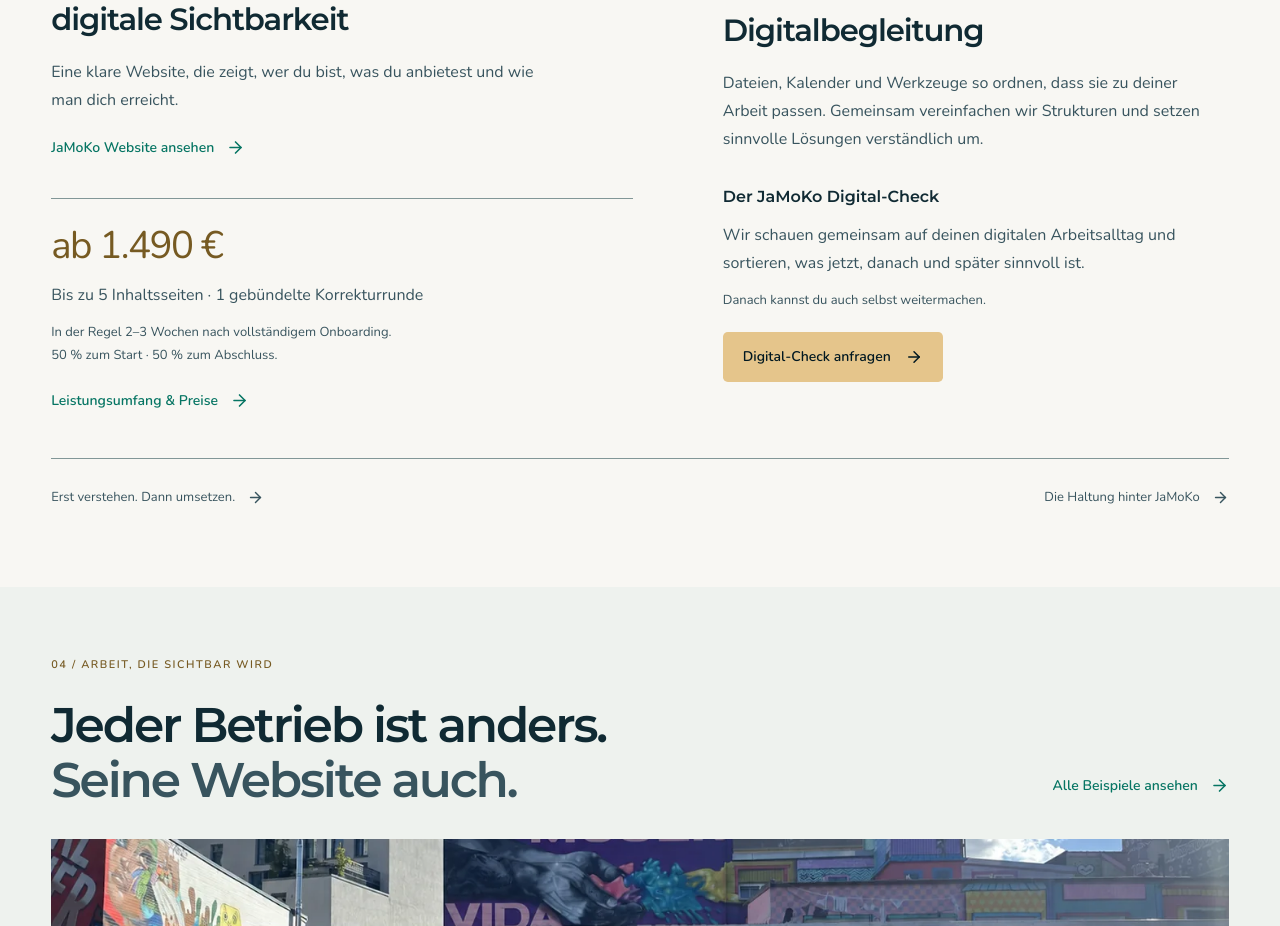
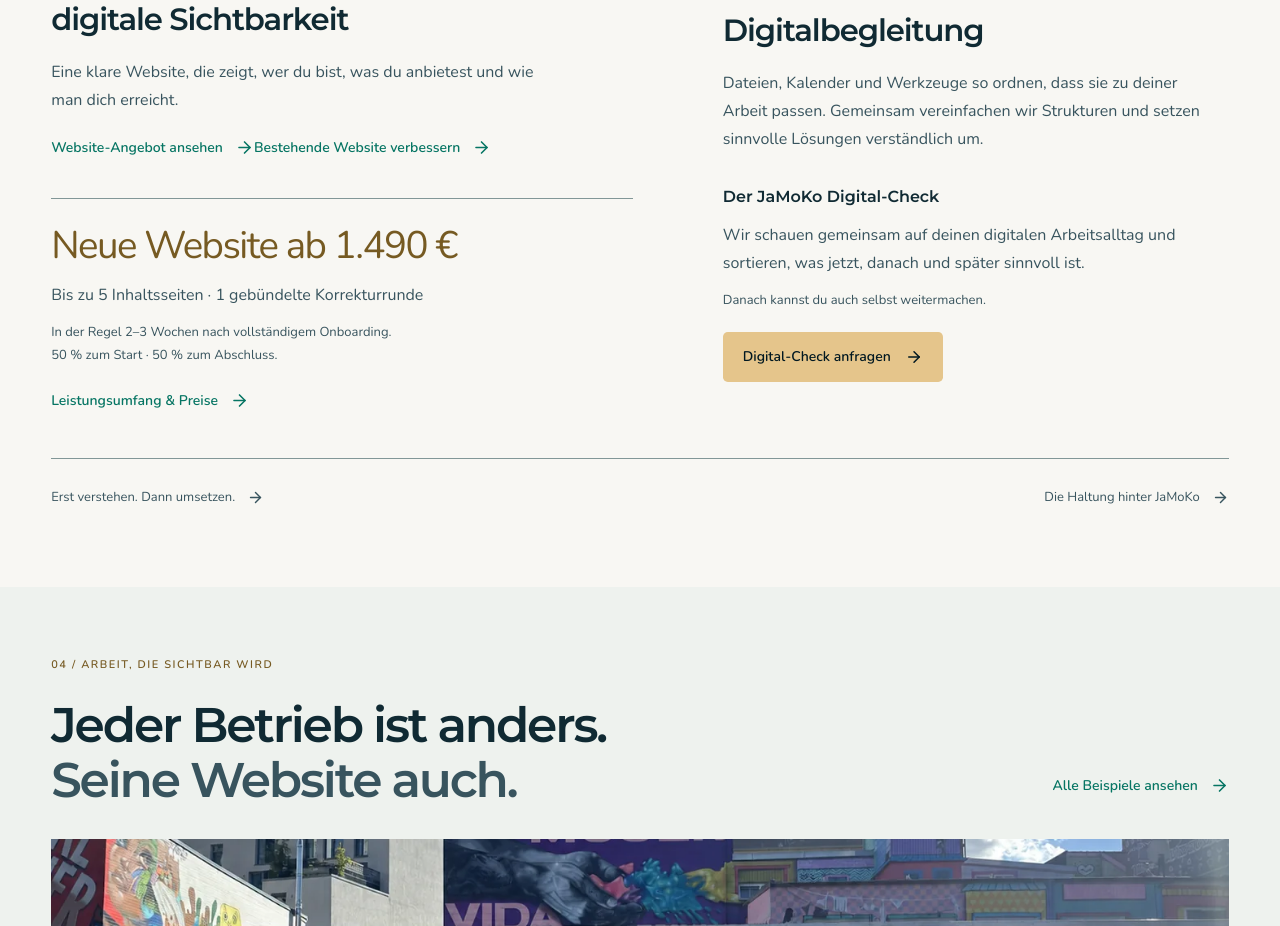
Before and after one commit to Jamoko112026/Jamoko-v1, a Next.js app: page / in a window 1280 px wide. Shown: the part 1280-2206 px from the top of the page. Built offline with nearby package versions, Linux system fonts and the light colour scheme.

Commit message:
Angebot zur Website-Überarbeitung auf app/page.tsx einbinden

```diff
--- a/app/page.tsx
+++ b/app/page.tsx
@@ -64,9 +64,10 @@ function ServicesSection() {
             <p className={styles.index}>01 / Sichtbar werden</p>
             <h3>Websites &amp;<br />digitale Sichtbarkeit</h3>
             <p>Eine klare Website, die zeigt, wer du bist, was du anbietest und wie man dich erreicht.</p>
-            <Link className={styles.textLink} href="/mini-site">JaMoKo Website ansehen <ArrowRight size={19} aria-hidden="true" /></Link>
+            <Link className={styles.textLink} href="/mini-site">Website-Angebot ansehen <ArrowRight size={19} aria-hidden="true" /></Link>
+            <Link className={styles.textLink} href="/mini-site#bestehende-website">Bestehende Website verbessern <ArrowRight size={19} aria-hidden="true" /></Link>
             <div id="pricing" className={styles.offer}>
-              <p className={styles.price}>ab 1.490 €</p>
+              <p className={styles.price}>Neue Website ab 1.490 €</p>
               <p>Bis zu 5 Inhaltsseiten · 1 gebündelte Korrekturrunde</p>
               <p className={styles.terms}>In der Regel 2–3 Wochen nach vollständigem Onboarding.<br />50 % zum Start · 50 % zum Abschluss.</p>
               <Link className={styles.textLink} href="/preise">Leistungsumfang &amp; Preise <ArrowRight size={19} aria-hidden="true" /></Link>
```
